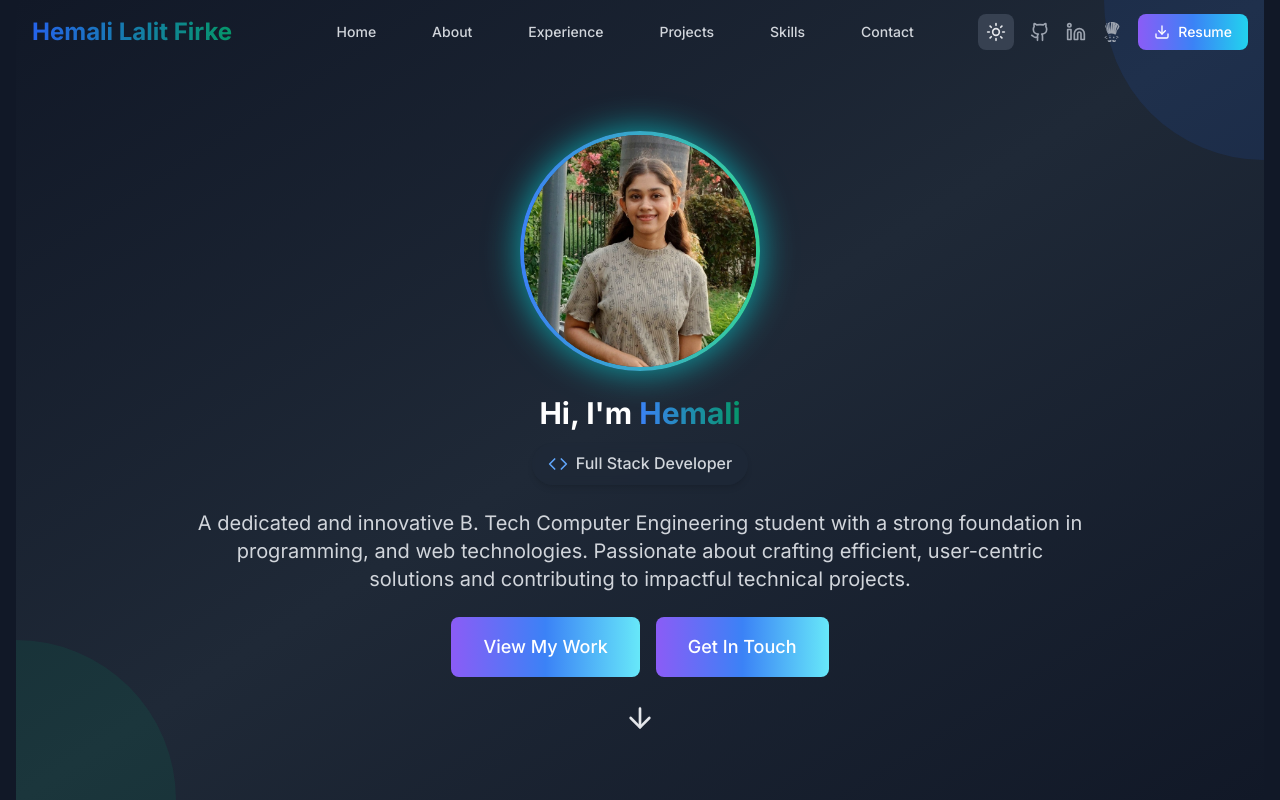
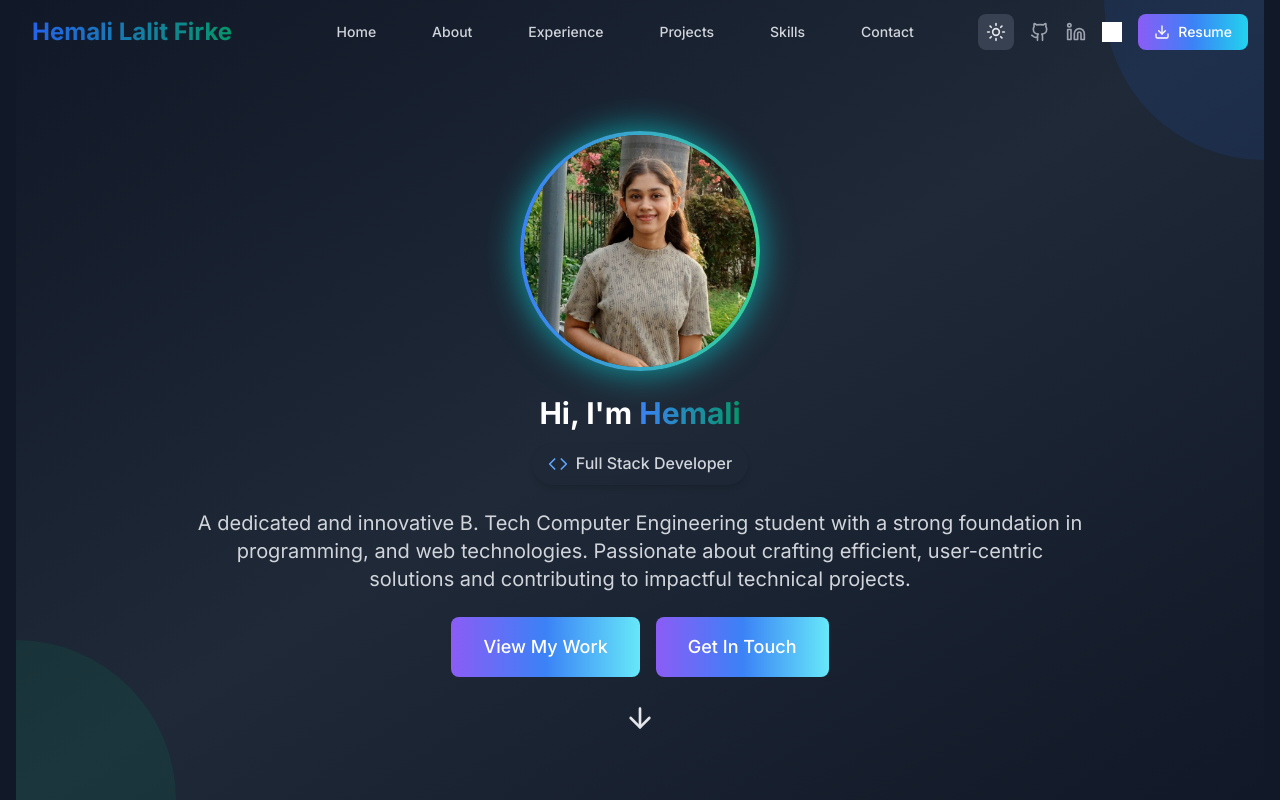
Before and after one commit to Hemali15f/Hemali-Firke-Portfolio, a React (Vite) app: page / in a window 1280 px wide. Shown: the top 800 px of the page. Built offline with nearby package versions, Linux system fonts and the light colour scheme; grey boxes are pictures that could not be loaded.

Commit message:
Update Header.tsx

```diff
--- a/src/components/Header.tsx
+++ b/src/components/Header.tsx
@@ -70,13 +70,16 @@ export default function Header() {
             >
               <Linkedin className="h-5 w-5" />
             </a>
-            <a
+           <a
   href="https://www.codechef.com/users/hemali_firke"
   target="_blank"
   rel="noopener noreferrer"
-  className="text-gray-600 dark:text-gray-400 hover:text-cyan-600 dark:hover:text-cyan-400 transition-colors duration-200 hover:scale-110 transform"
 >
-  <SiCodechef size={20} />
+  <img
+    src="https://cdn.jsdelivr.net/gh/simple-icons/simple-icons/icons/codechef.svg"
+    alt="CodeChef"
+    className="h-5 w-5 brightness-0 dark:brightness-0 invert dark:invert hover:scale-110 transition-transform duration-200"
+  />
 </a>
            <a
   href="/H_updated_main.pdf"
@@ -142,7 +145,11 @@ export default function Header() {
   rel="noopener noreferrer"
   className="text-gray-600 dark:text-gray-400 hover:text-blue-600 dark:hover:text-blue-400"
 >
-  <SiCodechef size={20} />
+  <img
+    src="https://cdn.jsdelivr.net/gh/simple-icons/simple-icons/icons/codechef.svg"
+    alt="CodeChef"
+    className="h-5 w-5 brightness-0 invert dark:invert hover:scale-110 transition-transform duration-200"
+  />
 </a>
                 <a
                   href="/H_updated_main.pdf"
```
